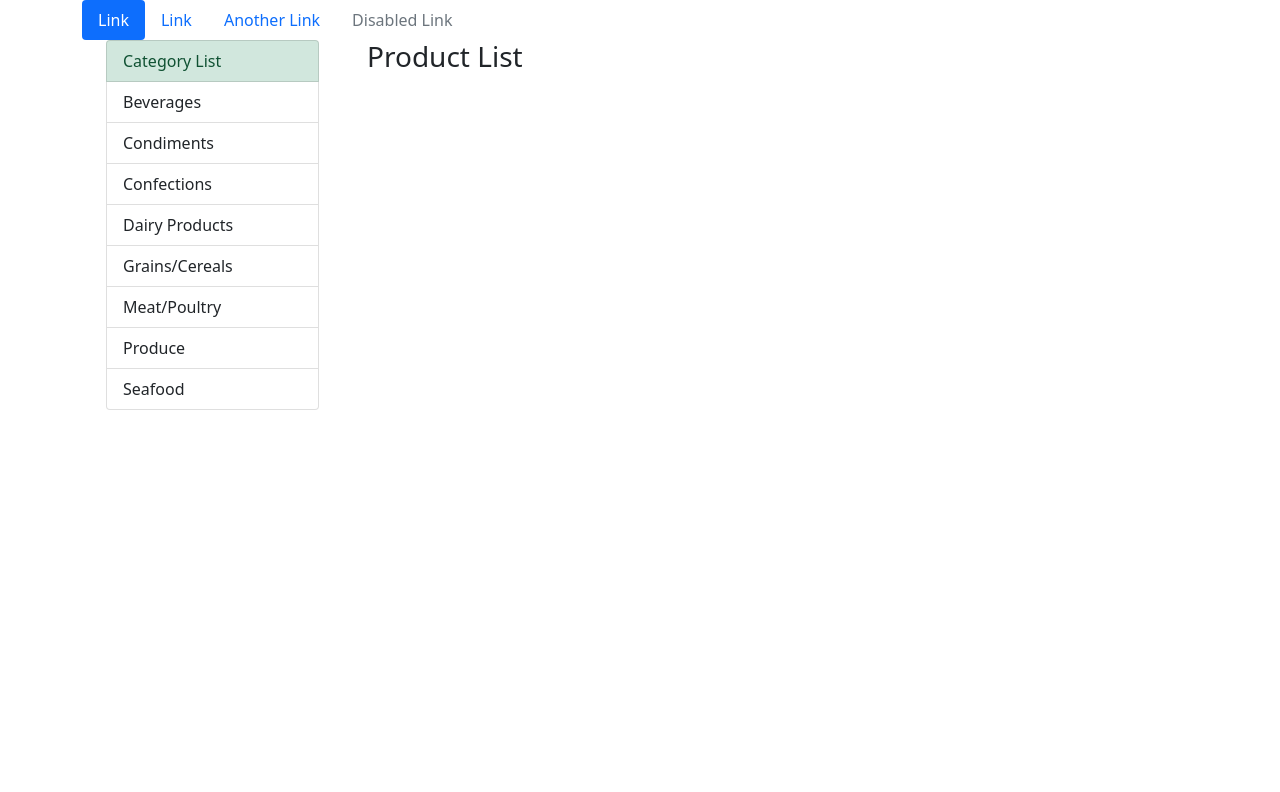
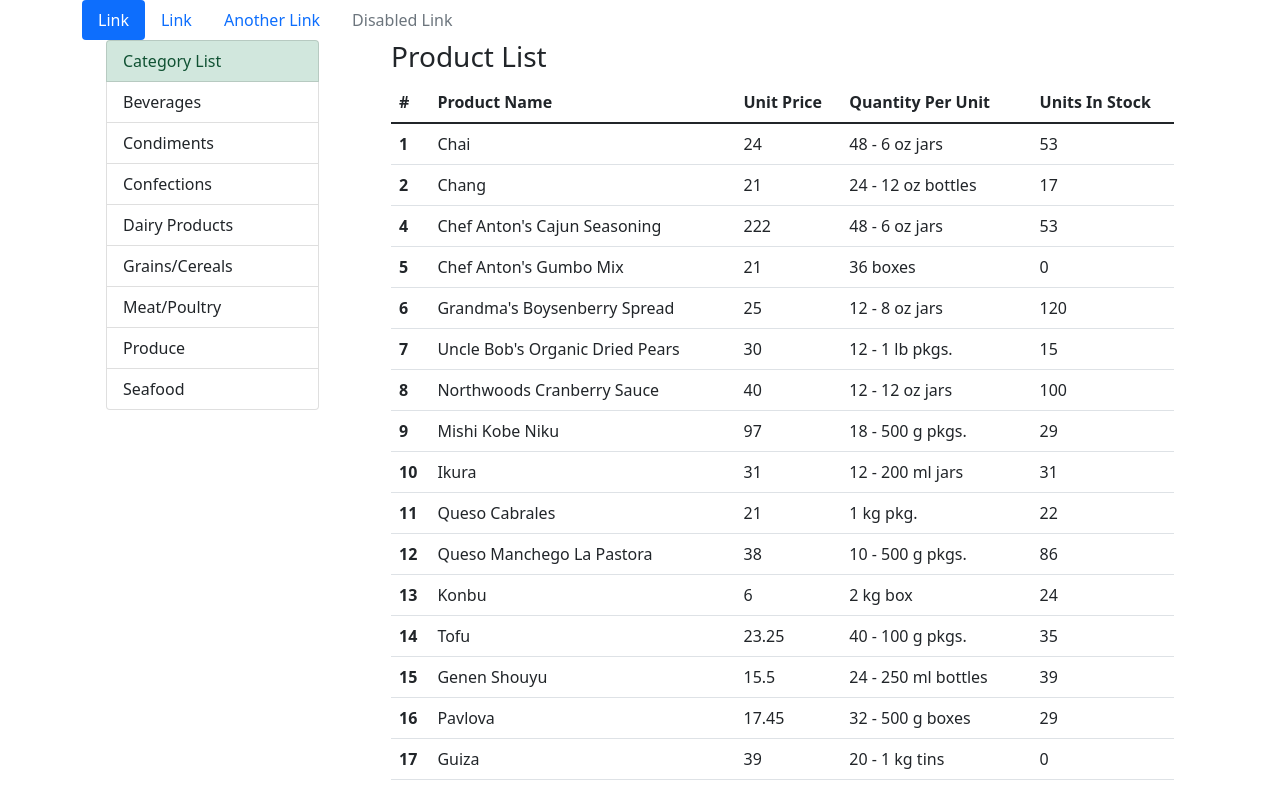
Before and after one commit to ihsansunman/Shopping-Cart, a React (Create React App) app: page / in a window 1280 px wide. Shown: the top 792 px of the page. Built offline with nearby package versions, Linux system fonts and the light colour scheme; data requests are answered from the project's data file; the HTML template or start-up script is replaced by a standard one.

Commit message:
Fetch Product List

```diff
--- a/src/App.js
+++ b/src/App.js
@@ -5,10 +5,20 @@ import Navi from "./Navi";
 import ProductList from "./ProductList";
 
 export default class App extends Component {
-  state={currentCategory:""}
+  state={currentCategory:"", products: []}
 
   changeCategory = (category) => {
     this.setState({ currentCategory: category.categoryName });
+  };
+
+  componentDidMount(){
+    this.getProducts()
+  }
+
+  getProducts = () => {
+    fetch("http://localhost:3000/products")
+    .then(response=>response.json())
+    .then(data=>this.setState({products:data}))
   };
 
   render() {
@@ -24,7 +34,7 @@ export default class App extends Component {
             <Category currentCategory={this.state.currentCategory} changeCategory={this.changeCategory} info={categoryInfo} />
           </Col>
           <Col xs="9">
-            <ProductList currentCategory={this.state.currentCategory} changeCategory={this.changeCategory} info={productInfo} />
+            <ProductList products={this.state.products} currentCategory={this.state.currentCategory} changeCategory={this.changeCategory} info={productInfo} />
           </Col>
         </Row>
       </Container>
--- a/src/ProductList.js
+++ b/src/ProductList.js
@@ -1,9 +1,35 @@
-import React, { Component } from 'react'
+import React, { Component } from "react";
+import { Container, Table } from "reactstrap";
 
 export default class ProductList extends Component {
   render() {
     return (
-      <div><h3>{this.props.info.title}</h3><h5>{this.props.currentCategory}</h5></div>
-    )
+      <Container>
+        <h3>{this.props.info.title}</h3>
+        <h5>{this.props.currentCategory}</h5>
+
+        <Table>
+          <thead>
+            <tr>
+              <th>#</th>
+              <th>Product Name</th>
+              <th>Unit Price</th>
+              <th>Quantity Per Unit</th>
+              <th>Units In Stock</th>
+            </tr>
+          </thead><tbody>
+          {this.props.products.map((product) => (
+            <tr key={product.id}>
+              <th scope="row">{product.id}</th>
+              <td>{product.productName}</td>
+              <td>{product.unitPrice}</td>
+              <td>{product.quantityPerUnit}</td>
+              <td>{product.unitsInStock}</td>
+            </tr>
+          ))}
+          </tbody>
+        </Table>
+      </Container>
+    );
   }
 }
```
